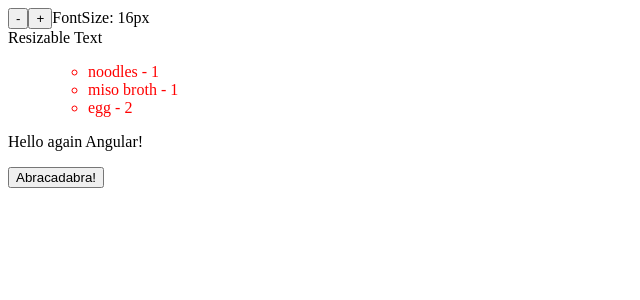
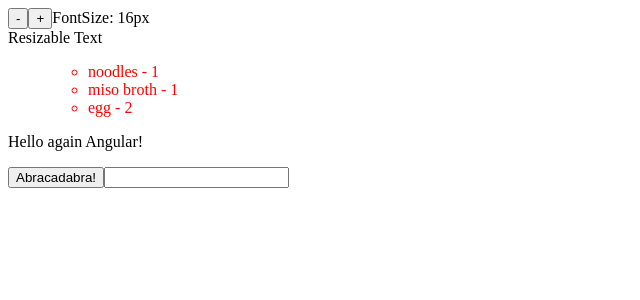
Before and after one commit to thaoha-agilityio/angular-training, an Angular app in the folder examples/: page / in a window 1280 px wide. Shown: the top 300 px of the page, without its empty margins (0-640 px from the left). Built offline with nearby package versions, Linux system fonts and the light colour scheme.

Commit message:
feat: add example for Input transforms

```diff
--- a/examples/src/app/app.component.html
+++ b/examples/src/app/app.component.html
@@ -1,3 +1,4 @@
 <app-sizer [(size)]="fontSizePx"></app-sizer>
 <div [style.font-size.px]="fontSizePx">Resizable Text</div>
 <TodoList></TodoList>
+<custom-slider [label]="systemVolume" />
--- a/examples/src/app/app.component.ts
+++ b/examples/src/app/app.component.ts
@@ -2,14 +2,17 @@ import { Component } from '@angular/core';
 import { RouterOutlet } from '@angular/router';
 import { SizerComponent } from './sizer/sizer.component';
 import { TodoList } from './components/todo-list/todo-list.component';
+import { CustomSlider } from './slider/slider.component';
+
 @Component({
   selector: 'app-root',
   standalone: true,
   templateUrl: './app.component.html',
   styleUrl: './app.component.css',
-  imports: [RouterOutlet, SizerComponent, TodoList],
+  imports: [RouterOutlet, SizerComponent, TodoList, CustomSlider],
 })
 export class AppComponent {
   title = 'examples';
   fontSizePx = 16;
+  systemVolume: string | undefined;
 }
--- /dev/null
+++ b/examples/src/app/slider/slider.component.ts
@@ -0,0 +1,14 @@
+import { Component, Input } from '@angular/core';
+
+@Component({
+  standalone: true,
+  selector: 'custom-slider',
+  template: `<input />`,
+})
+export class CustomSlider {
+  @Input({ transform: trimString }) label = '';
+}
+
+function trimString(value: string | undefined) {
+  return value?.trim() ?? '';
+}
```
